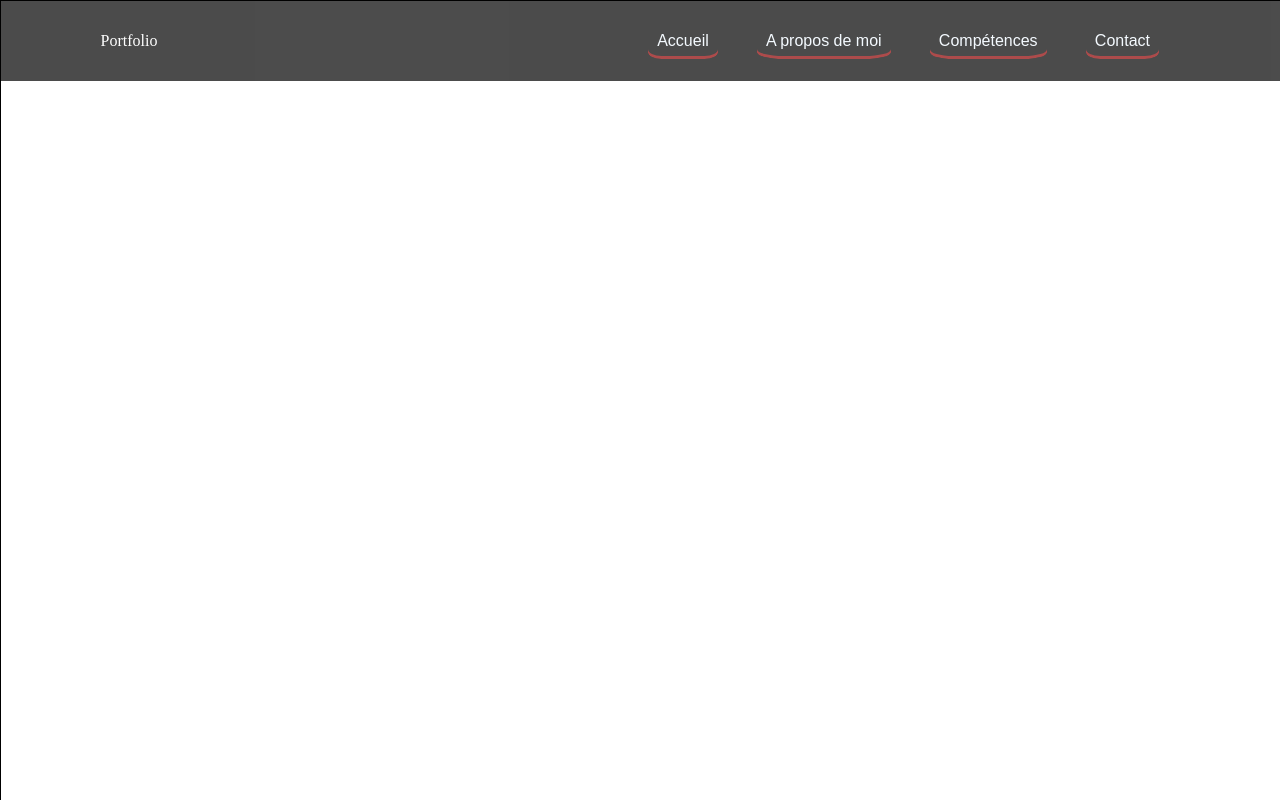
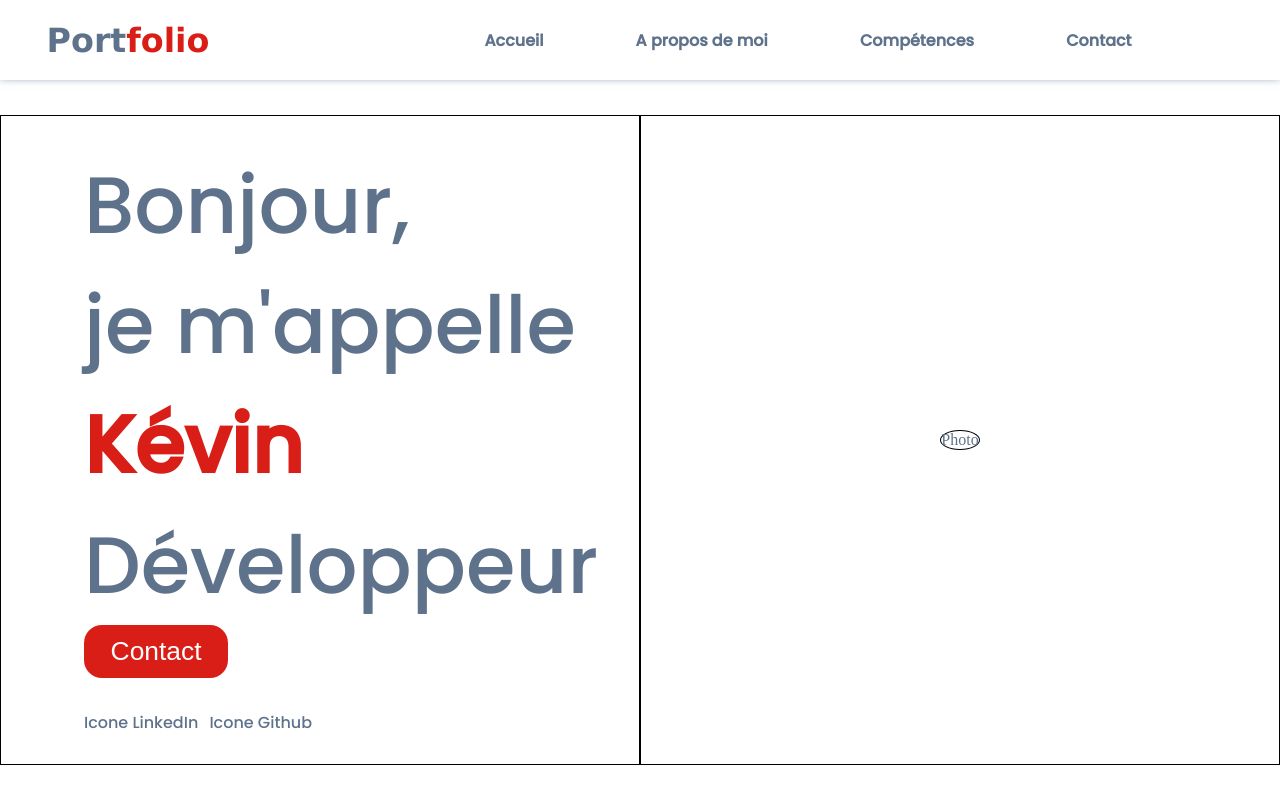
Before and after one commit to kevintsi/my-portfolio, a React (Create React App) app: page / in a window 1280 px wide. Built offline with nearby package versions, Linux system fonts and the light colour scheme.

Commit message:
Accueil et a propos de moi WIP

```diff
--- a/public/index.html
+++ b/public/index.html
@@ -3,6 +3,11 @@
   <head>
     <meta charset="utf-8" />
     <link rel="icon" href="%PUBLIC_URL%/favicon.ico" />
+    <link rel="preconnect" href="https://fonts.gstatic.com" />
+    <link
+      href="https://fonts.googleapis.com/css2?family=Poppins:ital,wght@0,100;0,500;1,500&display=swap"
+      rel="stylesheet"
+    />
     <meta name="viewport" content="width=device-width, initial-scale=1" />
     <meta name="theme-color" content="#000000" />
     <meta
--- a/src/App.css
+++ b/src/App.css
@@ -1,7 +1,7 @@
 .main-container {
   height: 100%;
   width: 100%;
-  border: 1px solid black;
   display: flex;
-  flex-direction: row;
+  flex-direction: column;
+  background-color: rgb(255, 255, 255);
 }
--- a/src/App.js
+++ b/src/App.js
@@ -3,6 +3,7 @@ import NavBar from './components/NavBar/NavBar';
 import {
   BrowserRouter as Router,
 } from "react-router-dom";
+import Routes from './components/Routes';
 
 
 function App() {
@@ -10,6 +11,7 @@ function App() {
     <div className="main-container">
       <Router>
         <NavBar />
+        <Routes />
       </Router>
     </div>
   );
--- /dev/null
+++ b/src/components/Aboutme/Aboutme.css
@@ -0,0 +1,26 @@
+.about-me-container {
+  display: flex;
+  flex-direction: row;
+  width: 100%;
+  height: 90%;
+}
+
+.about-me-container > div {
+  display: flex;
+  flex-direction: row;
+  justify-content: center;
+  align-items: center;
+  height: 100%;
+  width: 100%;
+}
+
+.about-me-right {
+  text-align: left;
+  font-weight: bold;
+  width: 50%;
+}
+
+.about-me-left {
+  text-align: center;
+  width: 50%;
+}
--- /dev/null
+++ b/src/components/Aboutme/Aboutme.js
@@ -0,0 +1,25 @@
+import React from "react";
+import "./Aboutme.css"
+
+const Aboutme = () => {
+    return (
+        <div className="about-me-container">
+            <div>
+                <div className="about-me-left">
+                    <div>Photo</div>
+                </div>
+                <div className="about-me-right">
+                    <div>
+                        Aliqua labore nostrud nostrud labore anim anim amet dolore eiusmod ut labore irure. Exercitation reprehenderit anim sunt est ad commodo occaecat id ullamco sunt. In nostrud nisi sint qui ullamco nisi Lorem commodo dolore reprehenderit reprehenderit qui.
+
+                        Tempor magna elit tempor reprehenderit nisi id anim irure consequat enim sunt. Tempor sint dolore fugiat ipsum esse excepteur dolore elit pariatur aliquip duis. Reprehenderit labore et ea laborum anim quis nulla laboris ullamco aliquip eiusmod reprehenderit eu elit. Eu amet eiusmod ut irure enim occaecat qui amet. Sit laborum elit aliquip eiusmod. Irure cupidatat duis nostrud consequat excepteur ex pariatur Lorem duis eu. Excepteur ut esse duis commodo tempor labore in.
+
+                        Incididunt consequat voluptate pariatur non dolore occaecat mollit duis aliquip minim fugiat. Aliqua aliquip velit aute occaecat anim amet ipsum eu cupidatat sit et est. Dolore cillum excepteur consequat labore aliqua est cupidatat nisi ad ea anim. Exercitation ullamco magna amet eu sint id laboris. Sunt reprehenderit aute ipsum culpa ut proident eiusmod et fugiat proident. Eiusmod fugiat veniam duis pariatur irure cillum in magna.
+                    </div>
+                </div>
+            </div>
+        </div>
+    )
+}
+
+export default Aboutme
--- /dev/null
+++ b/src/components/Home/Home.css
@@ -0,0 +1,91 @@
+.home-container {
+  height: 90%;
+  width: 100%;
+  display: flex;
+  flex-direction: row;
+  align-items: center;
+}
+
+.introduction-container div {
+  padding-left: 13%;
+  font-size: 60pt;
+  font-family: "Poppins", sans-serif;
+  text-align: left;
+}
+
+.home-right-div {
+  border: 1px solid black;
+  display: flex;
+  flex-direction: row;
+  justify-content: center;
+  align-items: center;
+  width: 50%;
+  height: 90%;
+}
+
+.home-right-div div {
+  border-radius: 50%;
+  border: 1px solid black;
+}
+
+.home-left-div {
+  display: flex;
+  flex-direction: column;
+  justify-content: center;
+  align-items: center;
+  border: 1px solid black;
+  width: 50%;
+  height: 90%;
+}
+
+.home-left-div > div {
+  text-align: center;
+}
+
+.contact-button {
+  font-size: 33%;
+  width: 26%;
+  padding: 2%;
+  background: #d91e18;
+  color: rgb(255, 255, 255);
+  cursor: pointer;
+  border-radius: 18px;
+}
+
+.social-network-container {
+  display: flex;
+  flex-direction: row;
+  justify-content: flex-start;
+  align-items: center;
+}
+
+.social-network-container > div {
+  padding: 0;
+  padding-right: 2%;
+  font-size: 12pt;
+}
+
+.contact-button-container {
+  padding-bottom: 5%;
+  display: flex;
+}
+
+.contact-button {
+  border-style: none;
+}
+.contact-button:focus {
+  outline: none;
+}
+
+.contact-button:hover {
+  animation: buttonTextEffect 1s linear 0s 1 reverse running;
+}
+
+@keyframes buttonTextEffect {
+  from {
+    color: rgb(255, 255, 255, 100%);
+  }
+  to {
+    color: rgb(255, 255, 255, 0%);
+  }
+}
--- /dev/null
+++ b/src/components/Home/Home.js
@@ -0,0 +1,24 @@
+import React from "react";
+import "./Home.css"
+
+const Home = () => {
+    return (
+        <div className="home-container">
+            <div className="home-left-div">
+                <div className="introduction-container">
+                    <div>Bonjour,</div>
+                    <div>je m'appelle <strong style={{ color: "#D91E18" }}>Kévin</strong></div>
+                    <div>Développeur</div>
+                    <div className="contact-button-container"><input className="contact-button" type="button" value="Contact" /></div>
+                    <div className="social-network-container">
+                        <div>Icone LinkedIn</div>
+                        <div>Icone Github</div>
+                    </div>
+                </div>
+            </div>
+            <div className="home-right-div"><div>Photo</div></div>
+        </div>
+    )
+}
+
+export default Home;
--- a/src/components/NavBar/NavBar.css
+++ b/src/components/NavBar/NavBar.css
@@ -4,8 +4,7 @@
   justify-content: flex-end;
   height: 10%;
   width: 100%;
-  background-color: rgb(0, 0, 0);
-  opacity: 70%;
+  box-shadow: 0px -3px 9px;
 }
 
 .nav-left {
@@ -34,18 +33,17 @@
 
 .nav-right ul a {
   text-decoration: none;
-  color: aliceblue;
-  font-family: Arial, Helvetica, sans-serif;
-  box-shadow: inset 0px -3px 0px darkred;
-  border-radius: 20%;
-  margin: 0% 2%;
+  color: #5e738b;
+  font-weight: bold;
+  font-size: medium;
+  font-family: "Poppins", sans-serif;
+  margin: 0% 4%;
   padding: 1%;
   display: inline;
-  border: 1px solid black;
 }
 
 .nav-right ul a:hover {
-  box-shadow: inset 0px -3px 0px white;
+  box-shadow: -1px -2px 0px #ffffff;
 }
 
 .nav-right ul a:active {
@@ -55,3 +53,20 @@
 .nav-right {
   width: 80%;
 }
+
+.nav-left span {
+  font-size: xx-large;
+  font-family: Verdana, Geneva, Tahoma, sans-serif;
+}
+
+.nav-left .port {
+  color: #5e738b;
+  font-weight: bold;
+  font-size: 25pt;
+}
+
+.nav-left .folio {
+  color: #d91e18;
+  font-weight: bold;
+  font-size: 25pt;
+}
--- a/src/components/NavBar/NavBar.js
+++ b/src/components/NavBar/NavBar.js
@@ -1,4 +1,4 @@
-import React, { useState } from "react";
+import React from "react";
 import { Link } from "react-router-dom";
 import "./NavBar.css";
 
@@ -7,14 +7,14 @@ const NavBar = () => {
     return (
         <nav className="nav-container">
             <div className="nav-left">
-                <span>Portfolio</span>
+                <span className="port">Port</span><span className="folio">folio</span>
             </div>
             <div className="nav-right">
                 <ul>
-                    <Link to="#"><li>Accueil</li></Link>
-                    <Link to="#"><li>A propos de moi</li></Link>
-                    <Link to="#"><li>Compétences</li></Link>
-                    <Link to="#"><li>Contact</li></Link>
+                    <Link to="/"><li>Accueil</li></Link>
+                    <Link to="/about-me"><li>A propos de moi</li></Link>
+                    <Link to="/skills"><li>Compétences</li></Link>
+                    <Link to="/contact"><li>Contact</li></Link>
                 </ul>
             </div>
         </nav>
--- /dev/null
+++ b/src/components/Routes.js
@@ -0,0 +1,15 @@
+import React from "react";
+import { Route, Switch } from "react-router-dom";
+import Aboutme from "./Aboutme/Aboutme";
+import Home from "./Home/Home";
+
+const Routes = () => {
+    return (
+        <Switch>
+            <Route path="/" component={Home} exact />
+            <Route path="/about-me" component={Aboutme} />
+        </Switch>
+    )
+}
+
+export default Routes;
--- a/src/index.css
+++ b/src/index.css
@@ -1,6 +1,7 @@
 #root {
   height: 100%;
   width: 100%;
+  color: #5e738b;
 }
 
 html,
```
Also changed, not shown: 1 other file (tests, documents, lock files or other folders).
